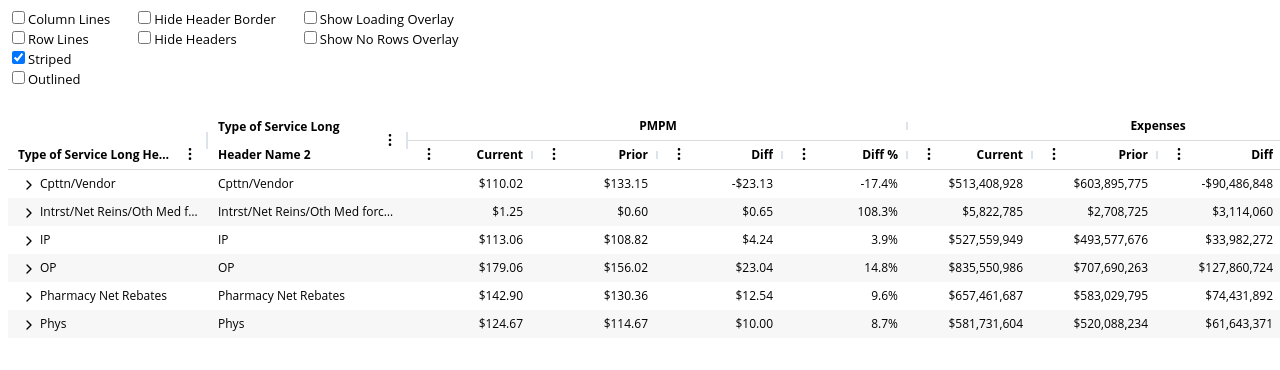
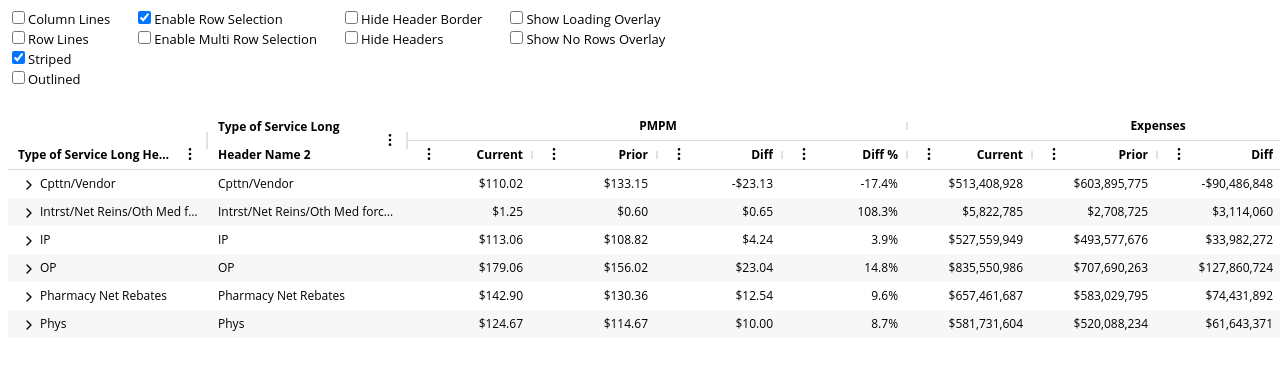
Before and after one commit to mahonbr/tanstack-table, a React (Vite) app: page / in a window 1280 px wide. Shown: the top 370 px of the page. Built offline with nearby package versions, Linux system fonts and the light colour scheme.

Commit message:
Enable Row Selection

```diff
--- a/package.json
+++ b/package.json
@@ -21,7 +21,8 @@
 		"dayjs": "^1.11.19",
 		"lodash": "^4.17.21",
 		"react": "^18.2.0",
-		"react-dom": "^18.2.0"
+		"react-dom": "^18.2.0",
+		"react-use": "^17.6.0"
 	},
 	"devDependencies": {
 		"@vitejs/plugin-react": "^4.2.1",
--- a/src/App.jsx
+++ b/src/App.jsx
@@ -438,6 +438,8 @@ const columns = [
 
 function App(props) {
 	const [columnLines, setColumnLines] = useState(false);
+	const [enableMultiRowSelection, setEnableMultiRowSelection] = useState(false);
+	const [enableRowSelection, setEnableRowSelection] = useState(true);
 	const [hideHeaderBorder, setHideHeaderBorder] = useState(false);
 	const [hideHeaders, setHideHeaders] = useState(false);
 	const [outlined, setOutlined] = useState(false);
@@ -481,6 +483,21 @@ function App(props) {
 				<div>
 					<input
 						type='checkbox'
+						checked={enableRowSelection}
+						onChange={(event) => setEnableRowSelection(event.target.checked)}
+					></input>
+					<label>Enable Row Selection</label>
+					<br />
+					<input
+						type='checkbox'
+						checked={enableMultiRowSelection}
+						onChange={(event) => setEnableMultiRowSelection(event.target.checked)}
+					></input>
+					<label>Enable Multi Row Selection</label>
+				</div>
+				<div>
+					<input
+						type='checkbox'
 						checked={hideHeaderBorder}
 						onChange={(event) => setHideHeaderBorder(event.target.checked)}
 					></input>
@@ -514,9 +531,16 @@ function App(props) {
 				columnLines={columnLines}
 				columns={columns}
 				data={rowData}
+				enableMultiRowSelection={enableMultiRowSelection}
+				enableRowSelection={enableRowSelection}
 				hideHeaderBorder={hideHeaderBorder}
 				hideHeaders={hideHeaders}
+				onCellClicked={(context) => console.log('onCellClicked', context)}
+				onCellDoubleClicked={(context) => console.log('onCellDoubleClicked', context)}
 				onGridReady={(table) => console.log('onGridReady', table)}
+				onRowClicked={(context) => console.log('onRowClicked', context)}
+				onRowDoubleClicked={(context) => console.log('onRowDoubleClicked', context)}
+				onSelectionChanged={(selection) => console.log('onSelectionChanged', selection)}
 				outlined={outlined}
 				rowLines={rowLines}
 				showLoadingOverlay={showLoadingOverlay}
--- a/src/components/grids/ColumnTypes.jsx
+++ b/src/components/grids/ColumnTypes.jsx
@@ -2,24 +2,6 @@ import { IconChevronDown, IconChevronRight } from '@tabler/icons-react';
 import { number } from '@/utils';
 
 const ColumnTypes = [
-	[
-		'number',
-		{
-			cellClass: 'ag-right-aligned-cell',
-			headerClass: 'ag-right-aligned-header',
-			cell: (info) => {
-				const { format = '0,0' } = info.column.getMeta();
-				return number(info.getValue(), format);
-			},
-		},
-	],
-	[
-		'text',
-		{
-			cellClass: 'ag-left-aligned-cell',
-			headerClass: 'ag-left-aligned-header',
-		},
-	],
 	[
 		'expander',
 		{
@@ -42,7 +24,10 @@ const ColumnTypes = [
 						{row.getCanExpand() && (
 							<button
 								className={classes?.headerMenuTool}
-								onClick={row.getToggleExpandedHandler()}
+								onClick={(event) => {
+									event.stopPropagation();
+									row.getToggleExpandedHandler()(event);
+								}}
 								style={{
 									alignItems: 'baseline',
 									display: 'inline-flex',
@@ -62,6 +47,24 @@ const ColumnTypes = [
 			},
 		},
 	],
+	[
+		'number',
+		{
+			cellClass: 'ag-right-aligned-cell',
+			headerClass: 'ag-right-aligned-header',
+			cell: (info) => {
+				const { format = '0,0' } = info.column.getMeta();
+				return number(info.getValue(), format);
+			},
+		},
+	],
+	[
+		'text',
+		{
+			cellClass: 'ag-left-aligned-cell',
+			headerClass: 'ag-left-aligned-header',
+		},
+	],
 ];
 
 export default ColumnTypes;
--- a/src/components/grids/DataTable.jsx
+++ b/src/components/grids/DataTable.jsx
@@ -2,6 +2,7 @@ import React, { useEffect, useMemo, useRef, useState } from 'react';
 
 import { getCoreRowModel, getExpandedRowModel, getSortedRowModel, useReactTable } from '@tanstack/react-table';
 import { isEmpty, omit } from 'lodash';
+import { useUpdateEffect } from 'react-use';
 import clsx from 'clsx';
 import styled from '@emotion/styled';
 
@@ -32,6 +33,8 @@ const classes = {
 	outlined: `${PREFIX}-outlined`,
 	resizing: `${PREFIX}-resizing`,
 	rowLines: `${PREFIX}-rowLines`,
+	selectable: `${PREFIX}-selectable`,
+	selected: `${PREFIX}-selected`,
 	sortable: `${PREFIX}-sortable`,
 	striped: `${PREFIX}-striped`,
 	wrapText: `${PREFIX}-wrapText`,
@@ -55,9 +58,8 @@ const DataTableWrapper = styled('div')(() => ({
 		'--ag-modal-overlay-background-color': 'rgba(255, 255, 255, 0.66)',
 		'--ag-odd-row-background-color': '#F7F7F8',
 		'--ag-row-height': '28px',
-
-		// Custom CSS variables.
-		'--eda-default-column-width': '125px',
+		'--ag-row-hover-color': 'rgba(33, 150, 243, 0.1)',
+		'--ag-selected-row-background-color': 'rgba(33, 150, 243, 0.3)',
 
 		position: 'relative',
 	},
@@ -94,7 +96,7 @@ const DataTableRoot = styled('table')(() => ({
 
 		// Row striping.
 		[`&.${classes.striped}`]: {
-			'tr:nth-of-type(even)': {
+			[`tr:nth-of-type(even):not(.${classes.selected}):not(:hover)`]: {
 				td: {
 					backgroundColor: 'var(--ag-odd-row-background-color)',
 				},
@@ -109,7 +111,6 @@ const DataTableRoot = styled('table')(() => ({
 			textAlign: 'left',
 			textOverflow: 'ellipsis',
 			whiteSpace: 'nowrap',
-			width: 'var(--eda-default-column-width)',
 
 			// Style for the grouped header rows.
 			'&.ag-header-row-column-group': {
@@ -214,7 +215,17 @@ const DataTableRoot = styled('table')(() => ({
 		tr: {
 			'&:hover': {
 				td: {
-					backgroundColor: '#E6F7FF',
+					backgroundColor: 'var(--ag-row-hover-color)',
+				},
+			},
+
+			[`&.${classes.selectable}`]: {
+				cursor: 'pointer',
+			},
+
+			[`&.${classes.selected}`]: {
+				td: {
+					backgroundColor: 'var(--ag-selected-row-background-color)',
 				},
 			},
 
@@ -330,16 +341,23 @@ const DataTable = React.forwardRef((props, ref) => {
 		debugColumns = false,
 		debugHeaders = false,
 		debugTable = false,
+		enableMultiRowSelection = false,
+		enableRowSelection = false,
 		getSubRows = (row) => row.children, // return the children array as sub-rows
 		hideHeaderBorder = false,
 		hideHeaders = false,
+		onCellClicked,
+		onCellDoubleClicked,
 		onGridReady,
+		onRowClicked,
+		onRowDoubleClicked,
+		onSelectionChanged,
 		outlined = false,
 		rowLines = false,
 		showLoadingOverlay = false,
 		showNoRowsOverlay = false,
 		slots = {},
-		striped = true,
+		striped = false,
 		defaultColumn = {
 			enableMultiSort: true,
 			enableResizing: true,
@@ -362,6 +380,7 @@ const DataTable = React.forwardRef((props, ref) => {
 	const [columnSizing, setColumnSizing] = useState({});
 	const [columnSizingInfo, setColumnSizingInfo] = useState({});
 	const [expanded, setExpanded] = useState({});
+	const [rowSelection, setRowSelection] = useState({});
 	const [sorting, setSorting] = useState([]);
 
 	const columnMapRef = useRef(new ConfigMap([...ColumnTypes, ...columnTypes]));
@@ -407,9 +426,14 @@ const DataTable = React.forwardRef((props, ref) => {
 		onColumnSizingChange: setColumnSizing,
 		onColumnSizingInfoChange: setColumnSizingInfo,
 		onExpandedChange: setExpanded,
+		onRowSelectionChange: setRowSelection,
 		onSortingChange: setSorting,
 		meta: {
 			classes,
+			onCellClicked,
+			onCellDoubleClicked,
+			onRowClicked,
+			onRowDoubleClicked,
 			props,
 			tableRef,
 		},
@@ -417,14 +441,23 @@ const DataTable = React.forwardRef((props, ref) => {
 			columnSizing,
 			columnSizingInfo,
 			expanded,
+			rowSelection,
 			sorting,
 		},
+		enableMultiRowSelection: enableMultiRowSelection,
+		enableRowSelection: enableRowSelection, // (row) => row.original.age > 18
+		enableSubRowSelection: false,
+		// getRowId: (row) => row.uuid,
 	});
 
 	useEffect(() => {
 		onGridReady?.(table);
 		// eslint-disable-next-line
 	}, []);
+
+	useUpdateEffect(() => {
+		onSelectionChanged?.(rowSelection);
+	}, [rowSelection]);
 
 	return (
 		<DataTableWrapper className={classes.wrapper}>
--- a/src/components/grids/components/TableBody.jsx
+++ b/src/components/grids/components/TableBody.jsx
@@ -2,12 +2,14 @@ import { flexRender } from '@tanstack/react-table';
 import clsx from 'clsx';
 
 const cellRenderer = (cell) => {
-	const { table } = cell.getContext();
-	const { classes } = table.getMeta();
+	const context = cell.getContext();
+	const { classes, onCellClicked, onCellDoubleClicked } = context.table.getMeta();
 
 	return (
 		<td
 			key={cell.id}
+			onClick={(event) => onCellClicked?.({ event, ...context })}
+			onDoubleClick={(event) => onCellDoubleClicked?.({ event, ...context })}
 			className={clsx(cell.column.columnDef?.cellClass, {
 				[classes.wrapText]: cell.column.columnDef.wrapText,
 			})}
@@ -17,12 +19,37 @@ const cellRenderer = (cell) => {
 	);
 };
 
-const rowRenderer = (row) => {
-	return <tr key={row.id}>{row.getVisibleCells().map(cellRenderer)}</tr>;
+const createRowRenderer = (props) => {
+	const { table } = props;
+	const { classes, onRowClicked, onRowDoubleClicked } = table.getMeta();
+
+	return (row) => {
+		const onClickCallback = (event) => {
+			if (onRowClicked?.({ event, row, table }) !== false) {
+				row.getToggleSelectedHandler()(event);
+			}
+		};
+
+		return (
+			<tr
+				key={row.id}
+				onClick={onClickCallback}
+				onDoubleClick={(event) => onRowDoubleClicked?.({ event, row, table })}
+				className={clsx({
+					[classes.selectable]: row.getCanSelect(),
+					[classes.selected]: row.getIsSelected(),
+				})}
+			>
+				{row.getVisibleCells().map(cellRenderer)}
+			</tr>
+		);
+	};
 };
 
 const TableBody = (props) => {
 	const { table } = props;
+	const rowRenderer = createRowRenderer(props);
+
 	return <tbody>{table.getRowModel().rows.map(rowRenderer)}</tbody>;
 };
 
--- a/src/components/grids/components/TableHead.jsx
+++ b/src/components/grids/components/TableHead.jsx
@@ -90,7 +90,7 @@ const TableHead = (props) => {
 											)}
 										</div>
 									</div>
-									<ResizeHandle {...header.getContext()} />
+									{header.column.getCanResize() && <ResizeHandle {...header.getContext()} />}
 								</th>
 							);
 						})}
```
Also changed, not shown: 1 other file (tests, documents, lock files or other folders).
